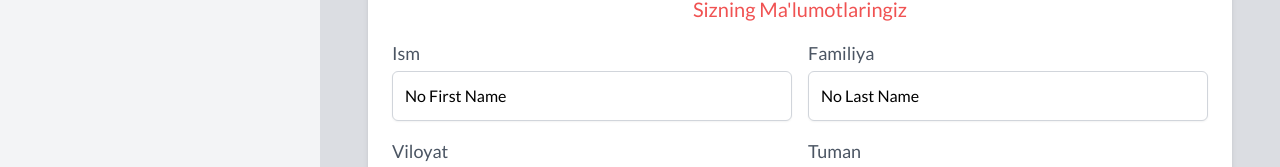
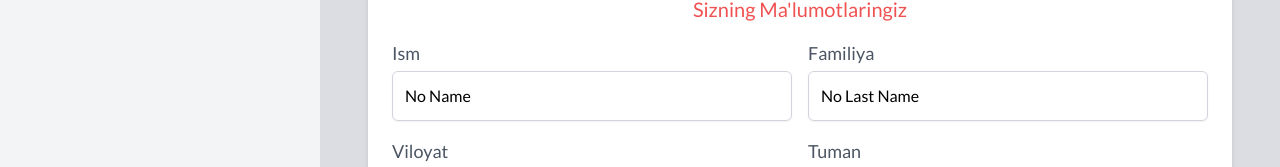
Before and after one commit to jasurhaydarovcode/GEADEZIST, a React (Vite) app: page /client/profile in a window 1280 px wide. Shown: the part 389-556 px from the top of the page. Built offline with nearby package versions, Linux system fonts and the light colour scheme; no server answers; sample sign-in values are in the browser's storage.

Commit message:
Created Netlify.toml

```diff
--- a/src/pages/Client/ClientProfile.tsx
+++ b/src/pages/Client/ClientProfile.tsx
@@ -3,7 +3,7 @@ import Layout from "@/components/clientDashboard/laytout";
 import { BiSolidPencil } from "react-icons/bi";
 import axios from "axios";
 import { noImageClientDefaultImage } from "@/helpers/imports/images";
-import { baseUrl, getProfile } from "@/helpers/api/baseUrl";
+import { getProfile } from "@/helpers/api/baseUrl";
 import { useNavigate } from "react-router-dom";
 import { useQuery } from "react-query";
 import { config } from "@/helpers/functions/token";
@@ -78,7 +78,7 @@ function ClientProfile() {
               <label className="block text-lg text-gray-600">Ism</label>
               <input
                 type="text"
-                value={profileData?.firstName || "No First Name"}
+                value={profileData?.firstName || "No Name"}
                 className="clientProfileDatasStyles"
                 readOnly
               />
```
Also changed, not shown: 1 other file (tests, documents, lock files or other folders).
